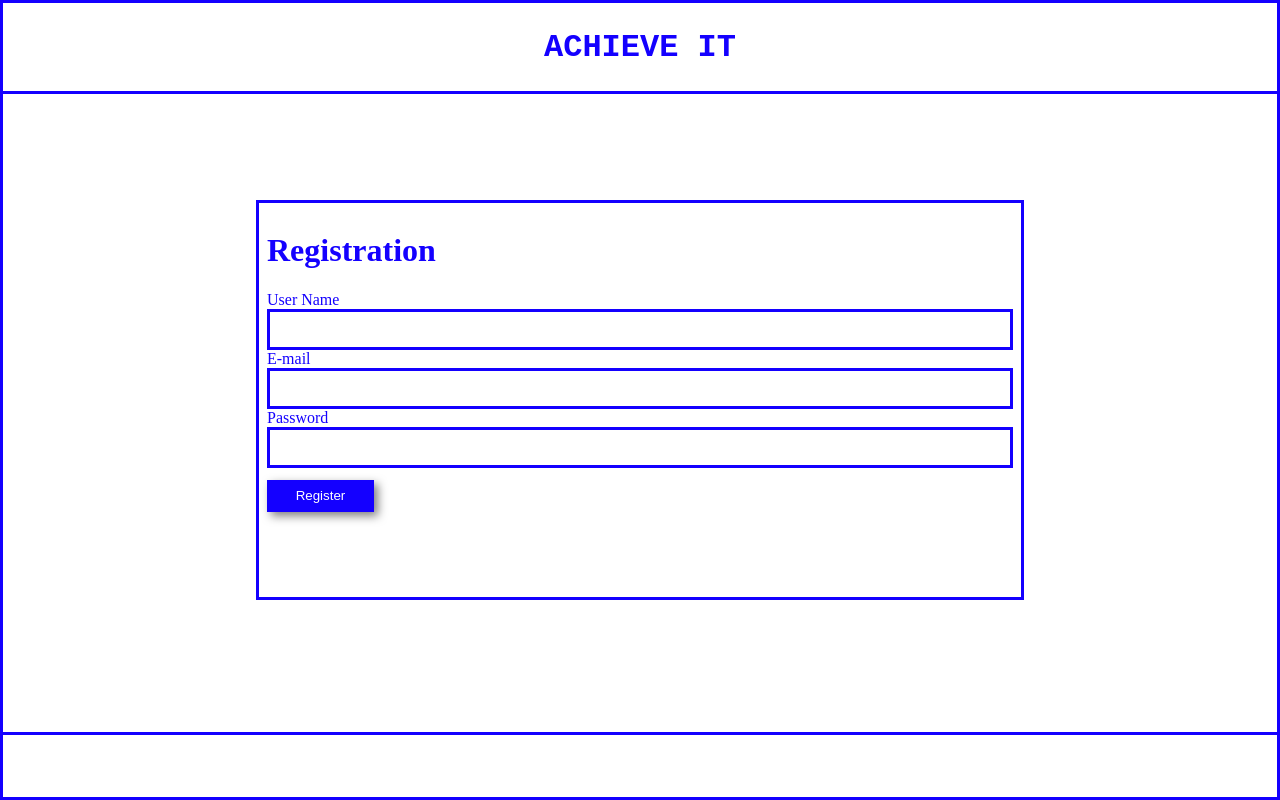
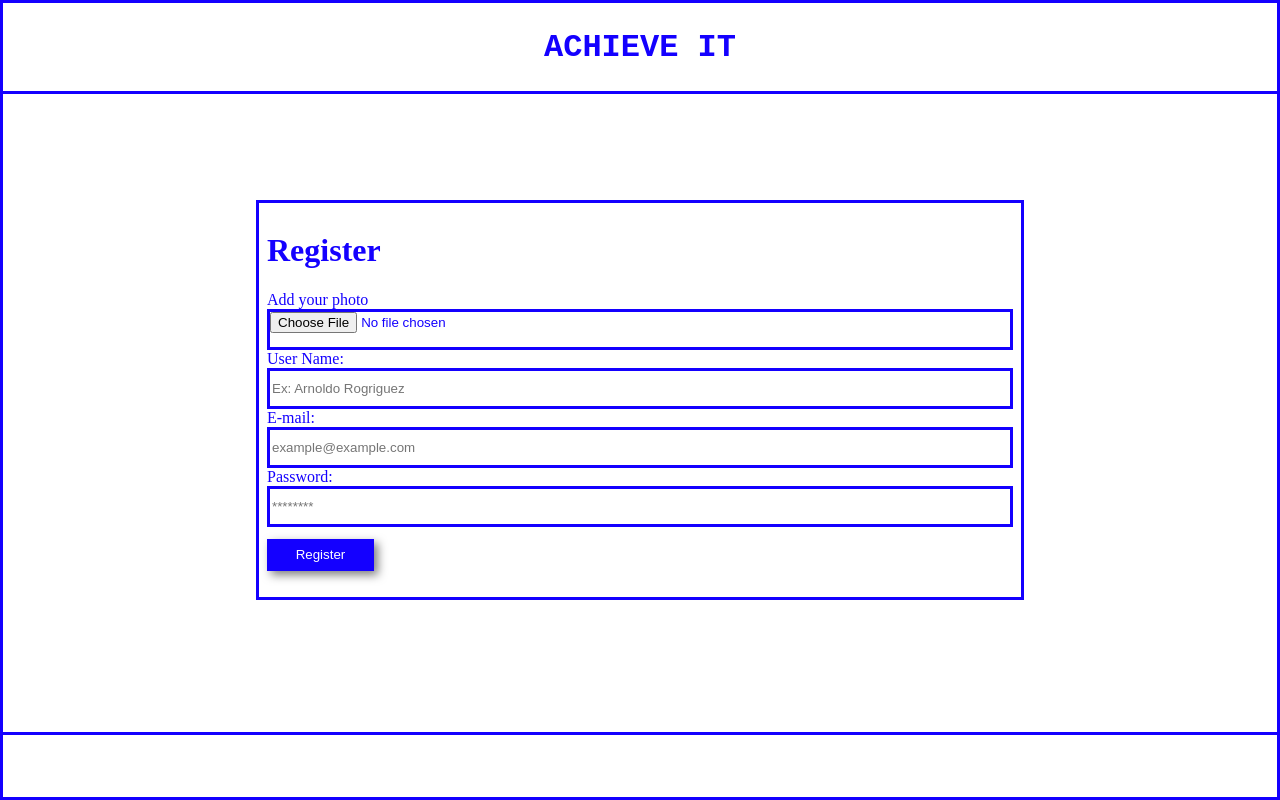
Before and after one commit to hugopobil/productivity-web, a React (Vite) app: page /register in a window 1280 px wide. Built offline with nearby package versions, Linux system fonts and the light colour scheme.

Commit message:
Profile with cloudy

```diff
--- a/src/App.jsx
+++ b/src/App.jsx
@@ -8,7 +8,7 @@ import TitleBar from "./components/TitleBar";
 import ProtectedRoute from "./components/ProtectedRoute";
 import Profile from "./pages/Profile";
 import NewPostForm from "./components/NewPostForm";
-
+// import Activation from "./components/Activation";
 
 function App() {
   return (
@@ -23,6 +23,7 @@ function App() {
           <Route path="/register" element={<Register />} />
           <Route path="/posts" element={<ProtectedRoute><Posts/></ProtectedRoute>} />
           <Route path="/profile" element={<Profile />}/>
+          {/* <Route path="/active/:token" element={<Activation />}/> */}
           <Route path="/posts/create" element={<ProtectedRoute><NewPostForm/></ProtectedRoute>} />
         </Routes>
 
--- a/src/components/Button.jsx
+++ b/src/components/Button.jsx
@@ -1,6 +1,6 @@
 import { Link } from "react-router-dom";
 
-const Button = ({ onClick, children, className, linkTo }) => {
+const Button = ({ onClick, children, className, linkTo, type }) => {
 
   if (linkTo) {
     return (
@@ -11,7 +11,7 @@ const Button = ({ onClick, children, className, linkTo }) => {
   }
 
   return (
-    <button onClick={onClick} className={className}>
+    <button onClick={onClick} className={className} type={type}>
       {children}
     </button>
   );
--- a/src/pages/Register.css
+++ b/src/pages/Register.css
@@ -24,7 +24,7 @@
 
 }
 
-.Registation-form .field{
+.Registation-form input{
     width: 100%;
     height: 41px;
     border-color: #1400FF;
--- a/src/pages/register.jsx
+++ b/src/pages/register.jsx
@@ -1,75 +1,94 @@
-import { Formik, Form, Field, ErrorMessage } from "formik";
+import { object, string, mixed } from "yup";
+import { Formik, Form, Field, ErrorMessage, useFormik } from "formik";
 import { register } from "../services/AuthService";
 import { useNavigate } from "react-router-dom";
+import Button from "../components/Button";
 import "./Register.css"
 
+const userSchema = object({
+  username: string().required('Required field'),
+  email: string().email('Enter a valid email').required('Required field'),
+  password: string().min(8, 'Password of ar least 8 characters').required('Required field'),
+  image: mixed().required('Required field')
+});
+
 const Register = () => {
+  const navigate = useNavigate()
+  const { values, errors, touched, isValid, setFieldValue, handleSubmit, handleChange, handleBlur } = useFormik({
+    initialValues: {
+      username: '',
+      email: '',
+      password: '',
+      image: ''
+    },
+    onSubmit: (values) => {
+      const data = new FormData()
+      Object.keys(values).forEach(keyValue => {
+        data.append(keyValue, values[keyValue])
+      })
 
-  const navigate = useNavigate();
-
-  const initialValues = {
-    username: "",
-    email: "",
-    password: "",
-  };
-
-  const onSubmit = (values) => {
-    console.log(values);
-    register(values).then(() => navigate("/login"));
-  };
-
-  const validate = (values) => {
-    const errors = {};
-
-    if (!values.username) {
-      errors.username = "username is required";
-    }
-
-    if (!values.email) {
-      errors.email = "Email is required";
-    } else if (!/^[A-Z0-9._%+-]+@[A-Z0-9.-]+\.[A-Z]{2,}$/i.test(values.email)) {
-      errors.email = "Invalid email address";
-    }
-
-    if (!values.password) {
-      errors.password = "Password is required";
-    } else if (values.password.length < 6) {
-      errors.password = "Password must be at least 6 characters long";
-    }
-
-    return errors;
-  };
+      register(data)
+        .then(() => {
+          navigate('/login')
+        })
+        .catch(err => console.error(err))
+    },
+    validationSchema: userSchema,
+    validateOnBlur: true,
+    validateOnMount: true,
+  })
 
   return (
     <div className="Register-container">
-      <Formik
-        initialValues={initialValues}
-        onSubmit={onSubmit}
-        validate={validate}
-      >
-        <Form className="Registation-form">
-        <h1>Registration</h1>
-          <div className="input">
-            <label htmlFor="username">User Name</label>
-            <Field className="field" type="text" id="username" name="username" />
-            <ErrorMessage name="userName" component="div" />
+      <div className="Registation-form">
+      <h1>Register</h1>
+        <form onSubmit={handleSubmit}>
+        <label htmlFor="username">Add your photo</label>
+          <div><input
+            name="image"
+            type="file"
+            onChange={(event) => {
+              setFieldValue("image", event.currentTarget.files[0]);
+            }}
+            onBlur={handleBlur}
+          />
+          {touched.image && errors.image}
           </div>
-
-          <div className="input">
-            <label htmlFor="email">E-mail</label>
-            <Field className="field" type="email" id="email" name="email" />
-            <ErrorMessage name="email" component="div" />
+          <div>
+          <label htmlFor="username">User Name:</label>
+          <input
+            name="username"
+            type="text"
+            placeholder="Ex: Arnoldo Rogriguez"
+            value={values.username}
+            onChange={handleChange}
+            onBlur={handleBlur} />
+            {touched.username && errors.username}
           </div>
-
-          <div className="input">
-            <label htmlFor="password">Password</label>
-            <Field className="field" type="password" id="password" name="password" />
-            <ErrorMessage name="password" component="div" />
+          <div>
+          <label htmlFor="email">E-mail:</label>
+          <input
+            name="email"
+            type="email"
+            placeholder="example@example.com"
+            value={values.email}
+            onChange={handleChange}
+            onBlur={handleBlur} />
+            {touched.email && errors.email}
           </div>
-
-          <button className="Register-button" type="submit">Register</button>
-        </Form>
-      </Formik>
+          <div>
+          <label htmlFor="password">Password:</label>
+          <input
+            name="password"
+            type="password"
+            placeholder="********"
+            onChange={handleChange}
+            onBlur={handleBlur} />
+            {touched.email && errors.email}
+          </div>
+          <Button className="Register-button" type="submit">Register</Button>
+        </form>
+      </div>
     </div>
   );
 };
--- a/src/services/UserService.js
+++ b/src/services/UserService.js
@@ -9,3 +9,7 @@ export const getUser = () => {
 export const getCurrentUser = () => {
     return http.get('/users/me')
 }
+
+export const activateUser = () => {
+    return http.get('/activate/:token')
+}
```
